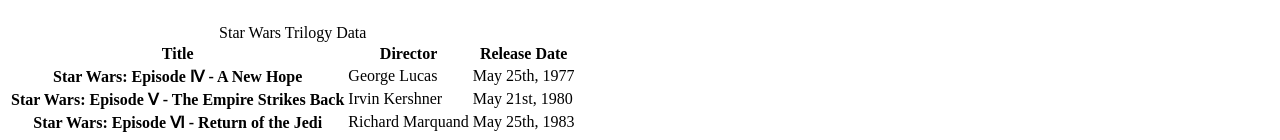
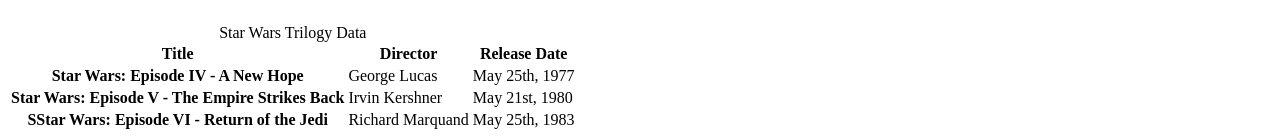
Before and after one commit to ydroal/holbertonschool-web_front_end, a plain HTML site: page html_advanced/33-styleguide.html in a window 1280 px wide. Shown: the part 1825-1965 px from the top of the page. Drawn offline with Linux system fonts and the light colour scheme.

Commit message:
fix: task33

```diff
--- a/html_advanced/33-styleguide.html
+++ b/html_advanced/33-styleguide.html
@@ -137,17 +137,17 @@
         </thead>
         <tbody>
           <tr>
-            <th scope="row">Star Wars: Episode &#8547; - A New Hope</th>
+            <th scope="row">Star Wars: Episode IV - A New Hope</th>
             <td>George Lucas</td>
             <td>May 25th, 1977</td>
           </tr>
           <tr>
-            <th scope="row">Star Wars: Episode &#8548; - The Empire Strikes Back</th>
+            <th scope="row">Star Wars: Episode V - The Empire Strikes Back</th>
             <td>Irvin Kershner</td>
             <td>May 21st, 1980</td>
           </tr>
           <tr>
-            <th scope="row">Star Wars: Episode &#8549; - Return of the Jedi</th>
+            <th scope="row">SStar Wars: Episode VI - Return of the Jedi</th>
             <td>Richard Marquand</td>
             <td>May 25th, 1983</td>
           </tr>
```
